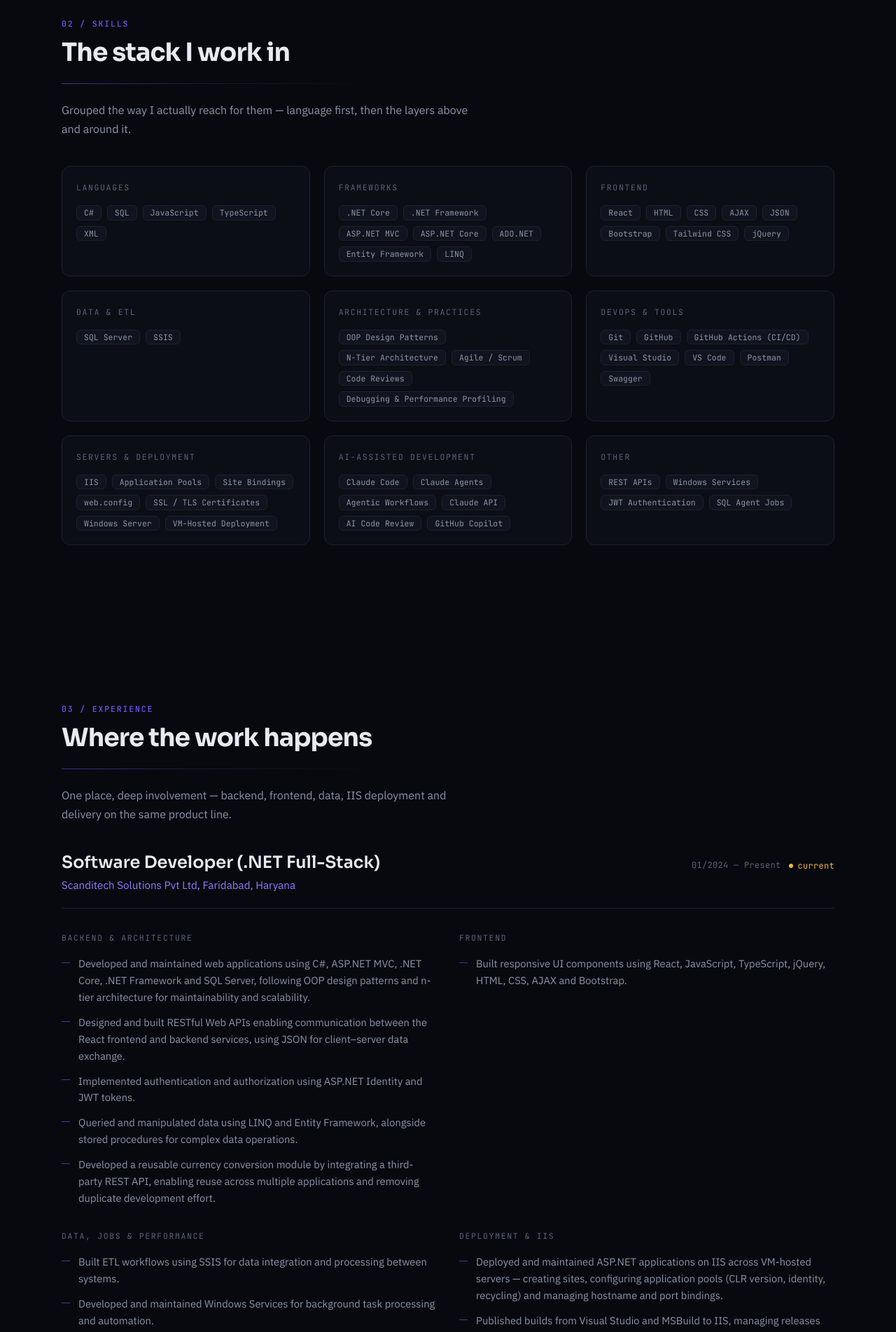
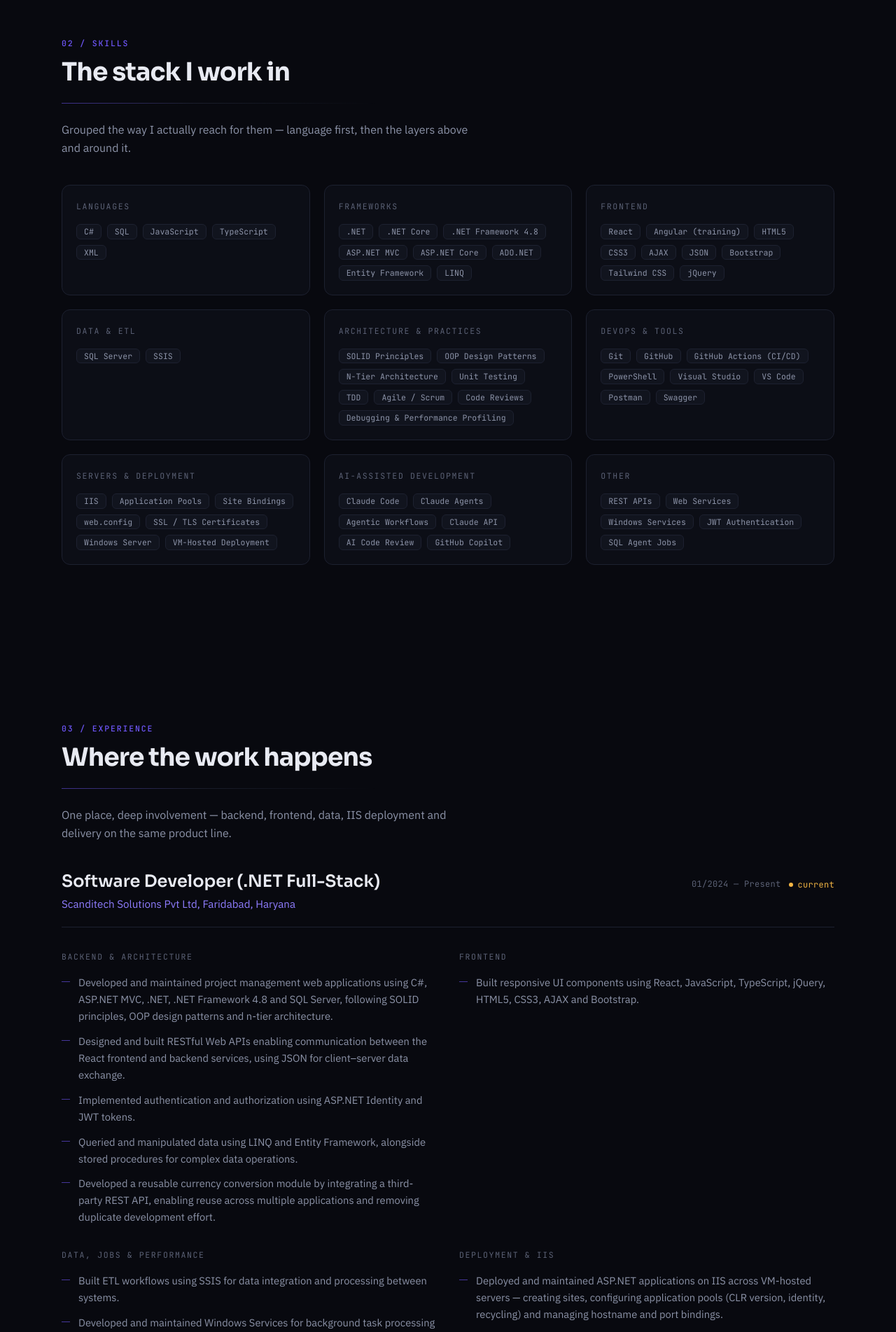
Before and after one commit to S2508-Suraj/suraj-portfolio-react, a React (Vite) app: page / in a window 1280 px wide. Shown: the part 1607-3510 px from the top of the page at 70% size. Built offline with nearby package versions, Linux system fonts and the light colour scheme.

Commit message:
Commit changes

```diff
--- a/src/data/content.js
+++ b/src/data/content.js
@@ -10,7 +10,7 @@ export const profile = {
   tagline:
     'I build scalable line-of-business web applications — C#, ASP.NET Core, React and SQL Server — from the schema up to the screen.',
   summary:
-    '.NET Developer who owns features end to end — from SQL Server schema and C# / ASP.NET Core services, through React interfaces, to IIS deployment and production support. Builds RESTful Web APIs, SSIS ETL workflows and CI/CD pipelines, and uses Claude Code and GitHub Copilot to accelerate delivery in Agile/Scrum teams.',
+    '.NET Developer who owns features end to end — from SQL Server schema and C# / ASP.NET Core services, through React interfaces, to IIS deployment and production support. Works across .NET and .NET Framework 4.8, applying SOLID principles, OOP design patterns and n-tier architecture. Builds RESTful Web APIs, SSIS ETL workflows and CI/CD pipelines, and uses Claude Code and GitHub Copilot to accelerate delivery in Agile/Scrum teams.',
   location: 'Delhi NCR, India',
   email: 'surajkesharwani9918@gmail.com',
   phones: ['+91 97949 30740', '+91 63865 80826'],
@@ -34,18 +34,21 @@ export const skillGroups = [
   { title: 'Languages', items: ['C#', 'SQL', 'JavaScript', 'TypeScript', 'XML'] },
   {
     title: 'Frameworks',
-    items: ['.NET Core', '.NET Framework', 'ASP.NET MVC', 'ASP.NET Core', 'ADO.NET', 'Entity Framework', 'LINQ'],
+    items: ['.NET', '.NET Core', '.NET Framework 4.8', 'ASP.NET MVC', 'ASP.NET Core', 'ADO.NET', 'Entity Framework', 'LINQ'],
   },
   {
     title: 'Frontend',
-    items: ['React', 'HTML', 'CSS', 'AJAX', 'JSON', 'Bootstrap', 'Tailwind CSS', 'jQuery'],
+    items: ['React', 'Angular (training)', 'HTML5', 'CSS3', 'AJAX', 'JSON', 'Bootstrap', 'Tailwind CSS', 'jQuery'],
   },
   { title: 'Data & ETL', items: ['SQL Server', 'SSIS'] },
   {
     title: 'Architecture & Practices',
     items: [
+      'SOLID Principles',
       'OOP Design Patterns',
       'N-Tier Architecture',
+      'Unit Testing',
+      'TDD',
       'Agile / Scrum',
       'Code Reviews',
       'Debugging & Performance Profiling',
@@ -53,7 +56,7 @@ export const skillGroups = [
   },
   {
     title: 'DevOps & Tools',
-    items: ['Git', 'GitHub', 'GitHub Actions (CI/CD)', 'Visual Studio', 'VS Code', 'Postman', 'Swagger'],
+    items: ['Git', 'GitHub', 'GitHub Actions (CI/CD)', 'PowerShell', 'Visual Studio', 'VS Code', 'Postman', 'Swagger'],
   },
   {
     title: 'Servers & Deployment',
@@ -78,7 +81,7 @@ export const skillGroups = [
       'GitHub Copilot',
     ],
   },
-  { title: 'Other', items: ['REST APIs', 'Windows Services', 'JWT Authentication', 'SQL Agent Jobs'] },
+  { title: 'Other', items: ['REST APIs', 'Web Services', 'Windows Services', 'JWT Authentication', 'SQL Agent Jobs'] },
 ]
 
 export const experience = [
@@ -91,7 +94,7 @@ export const experience = [
       {
         title: 'Backend & architecture',
         points: [
-          'Developed and maintained web applications using C#, ASP.NET MVC, .NET Core, .NET Framework and SQL Server, following OOP design patterns and n-tier architecture for maintainability and scalability.',
+          'Developed and maintained project management web applications using C#, ASP.NET MVC, .NET, .NET Framework 4.8 and SQL Server, following SOLID principles, OOP design patterns and n-tier architecture.',
           'Designed and built RESTful Web APIs enabling communication between the React frontend and backend services, using JSON for client–server data exchange.',
           'Implemented authentication and authorization using ASP.NET Identity and JWT tokens.',
           'Queried and manipulated data using LINQ and Entity Framework, alongside stored procedures for complex data operations.',
@@ -101,7 +104,7 @@ export const experience = [
       {
         title: 'Frontend',
         points: [
-          'Built responsive UI components using React, JavaScript, TypeScript, jQuery, HTML, CSS, AJAX and Bootstrap.',
+          'Built responsive UI components using React, JavaScript, TypeScript, jQuery, HTML5, CSS3, AJAX and Bootstrap.',
         ],
       },
       {
@@ -109,7 +112,7 @@ export const experience = [
         points: [
           'Built ETL workflows using SSIS for data integration and processing between systems.',
           'Developed and maintained Windows Services for background task processing and automation.',
-          'Optimized database queries, stored procedures, triggers and indexing, improving system performance by 30%.',
+          'Optimized database queries, stored procedures, views, triggers and indexing, improving system performance by 30%.',
           'Automated daily agreement period updates and archive linking/delinking using SQL Agent Jobs, reducing manual effort and improving accuracy.',
         ],
       },
@@ -117,7 +120,7 @@ export const experience = [
         title: 'Deployment & IIS',
         points: [
           'Deployed and maintained ASP.NET applications on IIS across VM-hosted servers — creating sites, configuring application pools (CLR version, identity, recycling) and managing hostname and port bindings.',
-          'Published builds from Visual Studio and MSBuild to IIS, managing releases and keeping development, staging and production environments in step.',
+          'Published builds from Visual Studio and MSBuild to IIS using PowerShell for release steps, keeping development, staging and production environments in step.',
           'Maintained environment configuration through web.config — connection strings, appSettings, config transforms, URL rewrite rules and custom error handling.',
           'Configured HTTPS certificates and bindings along with Windows and anonymous authentication for secured internal applications.',
           'Diagnosed production issues from IIS logs and event traces — 500/502 responses, application pool crashes and file-permission failures — resolving them independently with minimal escalation.',
@@ -138,7 +141,8 @@ export const experience = [
         points: [
           'Set up and maintained CI/CD pipelines using GitHub Actions for automated build, test and deployment workflows.',
           'Collaborated in an Agile/Scrum environment using Git/GitHub — feature branching, merging and pull requests — and participated in code reviews to uphold coding standards.',
-          'Worked directly with clients to gather requirements for new features and resolve bug-related queries, ensuring timely delivery within deadlines.',
+          'Mentor junior developers on the team — onboarding them to the codebase, reviewing their pull requests and sharing .NET and SQL practices.',
+          'Worked directly with clients to gather requirements, refine user stories and groom the backlog for new features, and resolve bug-related queries within deadlines.',
         ],
       },
     ],
@@ -148,10 +152,10 @@ export const experience = [
 export const projects = [
   {
     name: 'System Organizer',
-    kind: 'Enterprise web application',
+    kind: 'Project management web application',
     stack: ['C#', '.NET MVC', 'SQL', 'JavaScript', 'jQuery', 'HTML', 'CSS'],
     points: [
-      'Contributed to a trilingual (English / Swedish / French) web application for property management and construction project coordination, including role-based access control.',
+      'Contributed to a trilingual (English / Swedish / French) project management web application for property management and construction project coordination, including role-based access control.',
       'Built document management, scheduling, task assignment (To-Do) and a Q&A module; integrated a third-party Gantt chart tool.',
       'Implemented Windows Services for alert emails and background status/data updates.',
     ],
@@ -216,7 +220,7 @@ export const timeline = [
     title: '.NET Full-Stack Developer Programme',
     org: 'Ducat India',
     detail:
-      'Complete front-end and back-end training on the Microsoft stack: C#, .NET Core, ASP.NET MVC, SQL Server, Entity Framework, LINQ, Web API, HTML5, CSS3, JavaScript, Bootstrap and React — including real-time projects and deployment.',
+      'Complete front-end and back-end training on the Microsoft stack: C#, .NET Core, ASP.NET MVC, SQL Server, Entity Framework, LINQ, Web API, unit testing, HTML5, CSS3, JavaScript, Bootstrap, Angular and React — including real-time projects and deployment.',
     kind: 'training',
   },
   {
```
